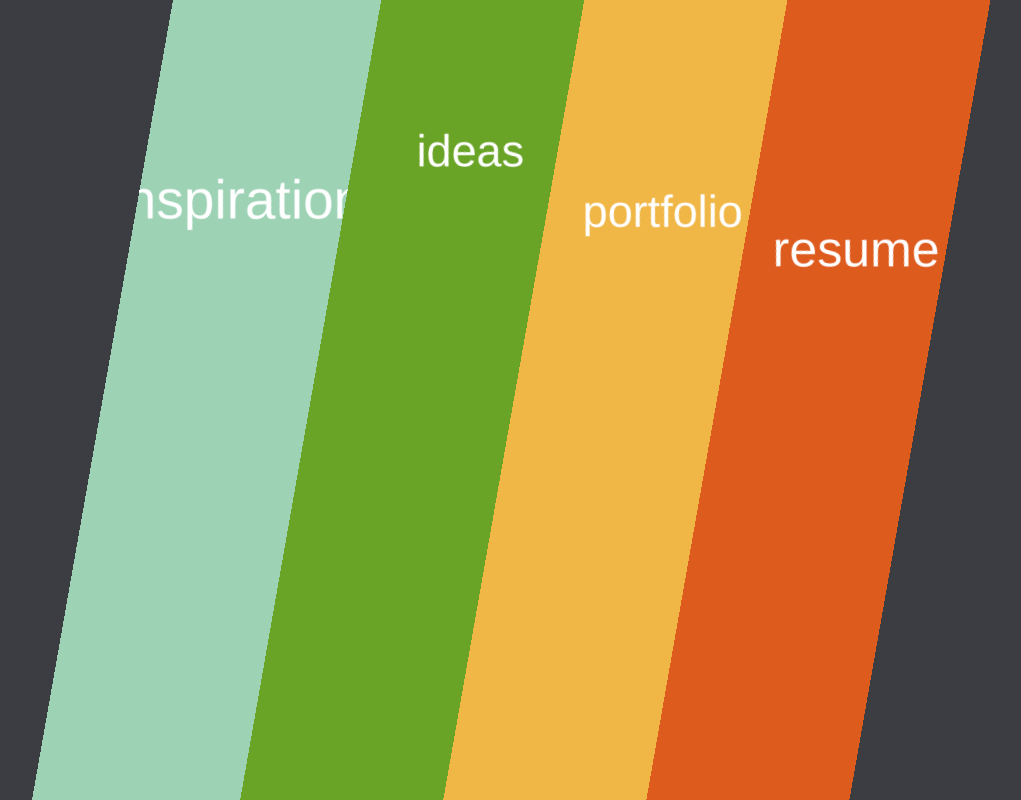
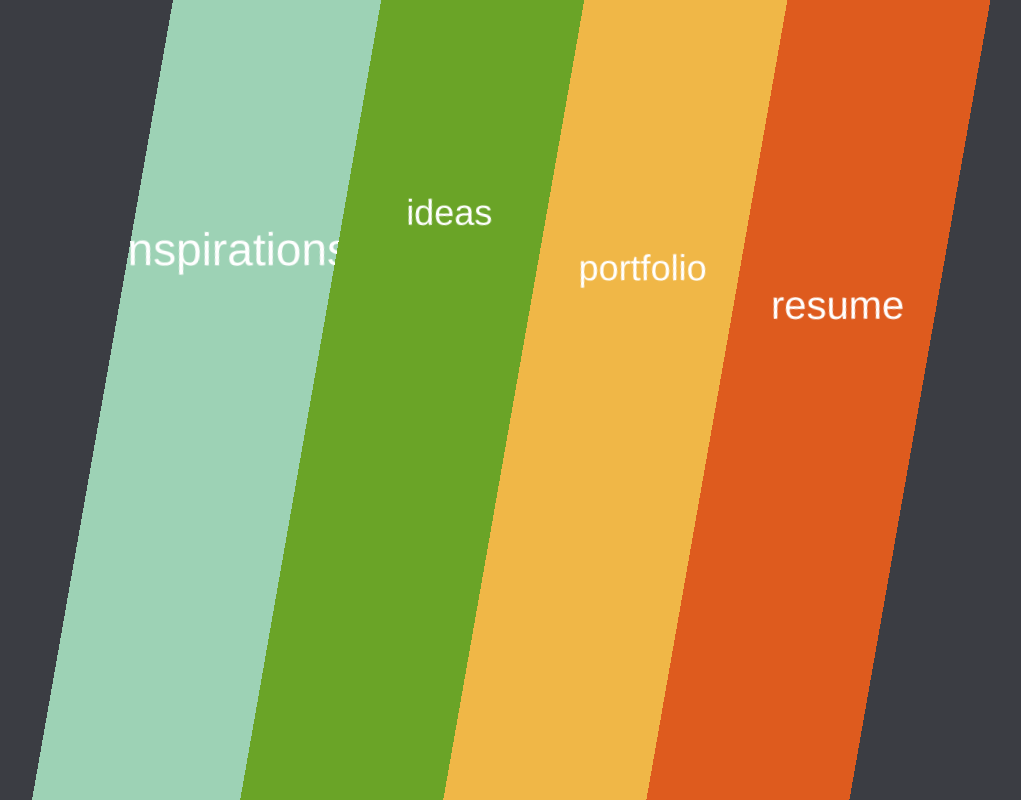
Before and after one commit to splitinfinities/splitinfinities, a PHP site: page / in a window 1280 px wide. Shown: the whole page, without its empty margins (177-1198 px from the left). Run offline with PHP 8.4, Linux system fonts and the light colour scheme; some libraries are stand-ins or nearby versions.

Commit message:
Usability updates, cleans style

```diff
--- a/css/style.css
+++ b/css/style.css
@@ -217,9 +217,10 @@ html, body {
 /* line 11, ../sass/style.scss */
 html, body {
   height: 100%;
-  width: 100%; }
+  width: 100%;
+  font-family: "Avenir", Helvetica, Arial, sans-serif; }
 
-/* line 16, ../sass/style.scss */
+/* line 17, ../sass/style.scss */
 .panel {
   min-width: 100%;
   min-height: 100%;
@@ -254,16 +255,24 @@ html, body {
       .panel .container {
         width: 310px;
         padding: 0 5px; } }
-  /* line 20, ../sass/style.scss */
+  /* line 21, ../sass/style.scss */
   .panel .container {
     height: 100%;
     background-color: white;
     border-radius: 2px;
     border: 0 solid transparent;
     border-left: 10px solid #6aa427; }
-  /* line 28, ../sass/style.scss */
+  /* line 29, ../sass/style.scss */
   .panel.animated {
     display: block; }
+
+/* line 36, ../sass/style.scss */
+#center {
+  position: fixed;
+  width: 0;
+  height: 0;
+  top: 50%;
+  left: 50%; }
 
 /* line 1, ../sass/section/_home.scss */
 #home {
@@ -326,12 +335,11 @@ html, body {
       /* line 57, ../sass/section/_home.scss */
       #home .stripe-container .stripe span {
         position: absolute;
-        left: 40%;
-        top: 60px;
-        font-size: 50px;
+        left: 42.5%;
+        top: 75px;
+        font-size: 40px;
         font-weight: 100;
         color: white;
-        font-family: "Avenir", Helvetica, Arial, sans-serif;
         -moz-transform: perspective(100px) rotate(-100deg);
         -ms-transform: perspective(100px) rotate(-100deg);
         -webkit-transform: perspective(100px) rotate(-100deg);
@@ -341,35 +349,35 @@ html, body {
         -webkit-transition: font-size 50ms ease-in-out, text-shadow 150ms ease;
         -webkit-transition-delay: 0ms, 0ms;
         transition: font-size 50ms ease-in-out 0ms, text-shadow 150ms ease 0ms; }
-      /* line 70, ../sass/section/_home.scss */
+      /* line 69, ../sass/section/_home.scss */
       #home .stripe-container .stripe.kick span {
-        font-size: 55px; }
-      /* line 76, ../sass/section/_home.scss */
+        font-size: 46px; }
+      /* line 75, ../sass/section/_home.scss */
       #home .stripe-container .stripe.snare span {
-        font-size: 45px; }
-      /* line 81, ../sass/section/_home.scss */
+        font-size: 36px; }
+      /* line 80, ../sass/section/_home.scss */
       #home .stripe-container .stripe:hover {
         height: 205px; }
-        /* line 83, ../sass/section/_home.scss */
+        /* line 82, ../sass/section/_home.scss */
         #home .stripe-container .stripe:hover.orange {
           top: -5px; }
-        /* line 86, ../sass/section/_home.scss */
+        /* line 85, ../sass/section/_home.scss */
         #home .stripe-container .stripe:hover.yellow {
           top: 195px; }
-        /* line 89, ../sass/section/_home.scss */
+        /* line 88, ../sass/section/_home.scss */
         #home .stripe-container .stripe:hover.green {
           top: 395px; }
-        /* line 92, ../sass/section/_home.scss */
+        /* line 91, ../sass/section/_home.scss */
         #home .stripe-container .stripe:hover.blue {
           top: 595px; }
-        /* line 95, ../sass/section/_home.scss */
+        /* line 94, ../sass/section/_home.scss */
         #home .stripe-container .stripe:hover span {
           color: white;
           top: 100px;
           font-size: 26px;
           font-weight: 500;
           text-shadow: 100px 20px rgba(0, 0, 0, 0.25), -50px 150px rgba(0, 0, 0, 0.35), 100px -50px rgba(0, 0, 0, 0.1), -100px 200px rgba(0, 0, 0, 0.2), -150px 75px rgba(0, 0, 0, 0.45), 75px 50px rgba(0, 0, 0, 0.5); }
-  /* line 113, ../sass/section/_home.scss */
+  /* line 112, ../sass/section/_home.scss */
   #home.spread .stripe-container {
     -moz-transform: perspective(0px) rotate(0deg);
     -ms-transform: perspective(0px) rotate(0deg);
@@ -379,12 +387,12 @@ html, body {
     height: 100%;
     left: 0;
     top: 0; }
-    /* line 119, ../sass/section/_home.scss */
+    /* line 118, ../sass/section/_home.scss */
     #home.spread .stripe-container .stripe {
       width: 800px;
       height: 200px;
       margin: 0; }
-      /* line 125, ../sass/section/_home.scss */
+      /* line 124, ../sass/section/_home.scss */
       #home.spread .stripe-container .stripe.orange {
         top: 0;
         bottom: auto;
@@ -394,14 +402,14 @@ html, body {
         -ms-transform: perspective(0px) rotate(-45deg);
         -webkit-transform: perspective(0px) rotate(-45deg);
         transform: perspective(0px) rotate(-45deg); }
-        /* line 131, ../sass/section/_home.scss */
+        /* line 130, ../sass/section/_home.scss */
         #home.spread .stripe-container .stripe.orange span {
           top: 50px;
           -moz-transform: perspective(0px) rotate(45deg);
           -ms-transform: perspective(0px) rotate(45deg);
           -webkit-transform: perspective(0px) rotate(45deg);
           transform: perspective(0px) rotate(45deg); }
-      /* line 137, ../sass/section/_home.scss */
+      /* line 136, ../sass/section/_home.scss */
       #home.spread .stripe-container .stripe.yellow {
         top: 0px;
         bottom: auto;
@@ -411,14 +419,14 @@ html, body {
         -ms-transform: perspective(0px) rotate(45deg);
         -webkit-transform: perspective(0px) rotate(45deg);
         transform: perspective(0px) rotate(45deg); }
-        /* line 143, ../sass/section/_home.scss */
+        /* line 142, ../sass/section/_home.scss */
         #home.spread .stripe-container .stripe.yellow span {
           top: 50px;
           -moz-transform: perspective(0px) rotate(-45deg);
           -ms-transform: perspective(0px) rotate(-45deg);
           -webkit-transform: perspective(0px) rotate(-45deg);
           transform: perspective(0px) rotate(-45deg); }
-      /* line 149, ../sass/section/_home.scss */
+      /* line 148, ../sass/section/_home.scss */
       #home.spread .stripe-container .stripe.green {
         top: auto;
         bottom: 0;
@@ -428,14 +436,14 @@ html, body {
         -ms-transform: perspective(0px) rotate(45deg);
         -webkit-transform: perspective(0px) rotate(45deg);
         transform: perspective(0px) rotate(45deg); }
-        /* line 155, ../sass/section/_home.scss */
+        /* line 154, ../sass/section/_home.scss */
         #home.spread .stripe-container .stripe.green span {
           top: 50px;
           -moz-transform: perspective(0px) rotate(-45deg);
           -ms-transform: perspective(0px) rotate(-45deg);
           -webkit-transform: perspective(0px) rotate(-45deg);
           transform: perspective(0px) rotate(-45deg); }
-      /* line 161, ../sass/section/_home.scss */
+      /* line 160, ../sass/section/_home.scss */
       #home.spread .stripe-container .stripe.blue {
         top: auto;
         bottom: 0;
@@ -445,10 +453,22 @@ html, body {
         -ms-transform: perspective(0px) rotate(-45deg);
         -webkit-transform: perspective(0px) rotate(-45deg);
         transform: perspective(0px) rotate(-45deg); }
-        /* line 167, ../sass/section/_home.scss */
+        /* line 166, ../sass/section/_home.scss */
         #home.spread .stripe-container .stripe.blue span {
           top: 50px;
           -moz-transform: perspective(0px) rotate(45deg);
           -ms-transform: perspective(0px) rotate(45deg);
           -webkit-transform: perspective(0px) rotate(45deg);
           transform: perspective(0px) rotate(45deg); }
+
+/* line 1, ../sass/section/_debug.scss */
+#debug {
+  position: fixed;
+  width: 400px;
+  font-size: 12px;
+  color: black;
+  padding: 10px;
+  background-color: white;
+  margin: 5px;
+  z-index: 99999;
+  display: none; }
--- a/index.html
+++ b/index.html
@@ -13,18 +13,19 @@
 	<script type="text/javascript">try{Typekit.load();}catch(e){}</script>
 </head>
 	<body id="body" class="index">
-	<div id="home">
+	<div id="center"></div>
+<div id="home">
 	<div class="stripe-container">
-		<a href="#and-his-past" class="stripe orange animated bounceInLeft" data-kick data-snare>
+		<a href="#and-his-past" class="stripe orange animated bounceInLeft click-activate" data-activate="#resume" data-kick data-snare>
 			<span>resume</span>
 		</a>
-		<a href="#and-the-things-he's-done" class="stripe yellow snare animated bounceInRight" data-snare data-kick>
+		<a href="#and-the-things-he's-done" class="stripe yellow snare animated bounceInRight click-activate" data-activate="#portfolio" data-snare data-kick>
 			<span>portfolio</span>
 		</a>
-		<a href="#and-the-thoughts-he's-knocked-around" class="stripe green snare kick animated bounceInLeft" data-snare data-kick>
+		<a href="#and-the-thoughts-he's-knocked-around" class="stripe green snare kick animated bounceInLeft click-activate" data-activate="#ideas" data-snare data-kick>
 			<span>ideas</span>
 		</a>
-		<a href="#and-the-people-who-made-him" class="stripe blue kick animated bounceInRight" data-snare data-kick>
+		<a href="#and-the-people-who-made-him" class="stripe blue kick animated bounceInRight click-activate" data-activate="inspirations" data-snare data-kick>
 			<span>inspirations</span>
 		</a>
 	</div>
@@ -46,6 +47,14 @@
 <div id="inspirations" class="panel">
 	<div class="container"></div>
 </div>
+<div id="debug">
+	<span id="x-pos">Horizontal Position: <span class="value"></span></span><br />
+	<span id="y-pos">Vertical Position: <span class="value"></span></span><br />
+	<span id="x-half-pos">1/2 page Vertical: <span class="value"></span></span><br />
+	<span id="y-half-pos">1/2 page Horizontal: <span class="value"></span></span><br />
+	<span id="x-half-per">1/2 page Vertical percentage: <span class="value"></span></span><br />
+	<span id="y-half-per">1/2 page Horizontal percentage: <span class="value"></span></span><br />
+</div>
 		<script src="../bower_components/sprockets-modernizr/modernizr.js"></script>
 	<script src="bower_components/jquery/dist/jquery.min.js"></script>
 	<script src="bower_components/jquery-hammerjs/jquery.hammer-full.min.js"></script>
--- /dev/null
+++ b/sass/section/_debug.scss
@@ -0,0 +1,11 @@
+#debug {
+	position: fixed;
+	width: 400px;
+	font-size: 12px;
+	color: black;
+	padding: 10px;
+	background-color: white;
+	margin: 5px;
+	z-index:99999;
+	display: none;
+}
--- a/sass/section/_home.scss
+++ b/sass/section/_home.scss
@@ -56,25 +56,24 @@
 
 			span {
 				position: absolute;
-				left: 40%;
-				top: 60px;
-				font-size: 50px;
+				left: 42.5%;
+				top: 75px;
+				font-size: 40px;
 				font-weight: 100;
 				color: white;
-				font-family: "Avenir", Helvetica, Arial, sans-serif;
 				@include rotate(-100deg, 100px);
 				@include transition(font-size 50ms ease-in-out 0ms, text-shadow 150ms ease 0ms);
 			}
 
 			&.kick {
 				span {
-					font-size: 55px;
+					font-size: 46px;
 				}
 			}
 
 			&.snare {
 				span {
-					font-size: 45px;
+					font-size: 36px;
 				}
 			}
 
--- a/sass/style.scss
+++ b/sass/style.scss
@@ -11,6 +11,7 @@
 html, body {
 	height: 100%;
 	width: 100%;
+	font-family: "Avenir", Helvetica, Arial, sans-serif;
 }
 
 .panel {
@@ -32,7 +33,16 @@ html, body {
 
 // pages
 
+#center {
+	position: fixed;
+	width: 0;
+	height: 0;
+	top: 50%;
+	left: 50%;
+}
+
 @import "section/_home";
 // @import "section/_nav";
 // @import "section/_mantle";
 // @import "legacy.scss";
+@import "section/_debug";
```
Also changed, not shown: js/vendor/metronome.js, js/vendor/metronome.min.js, 4 other files.
